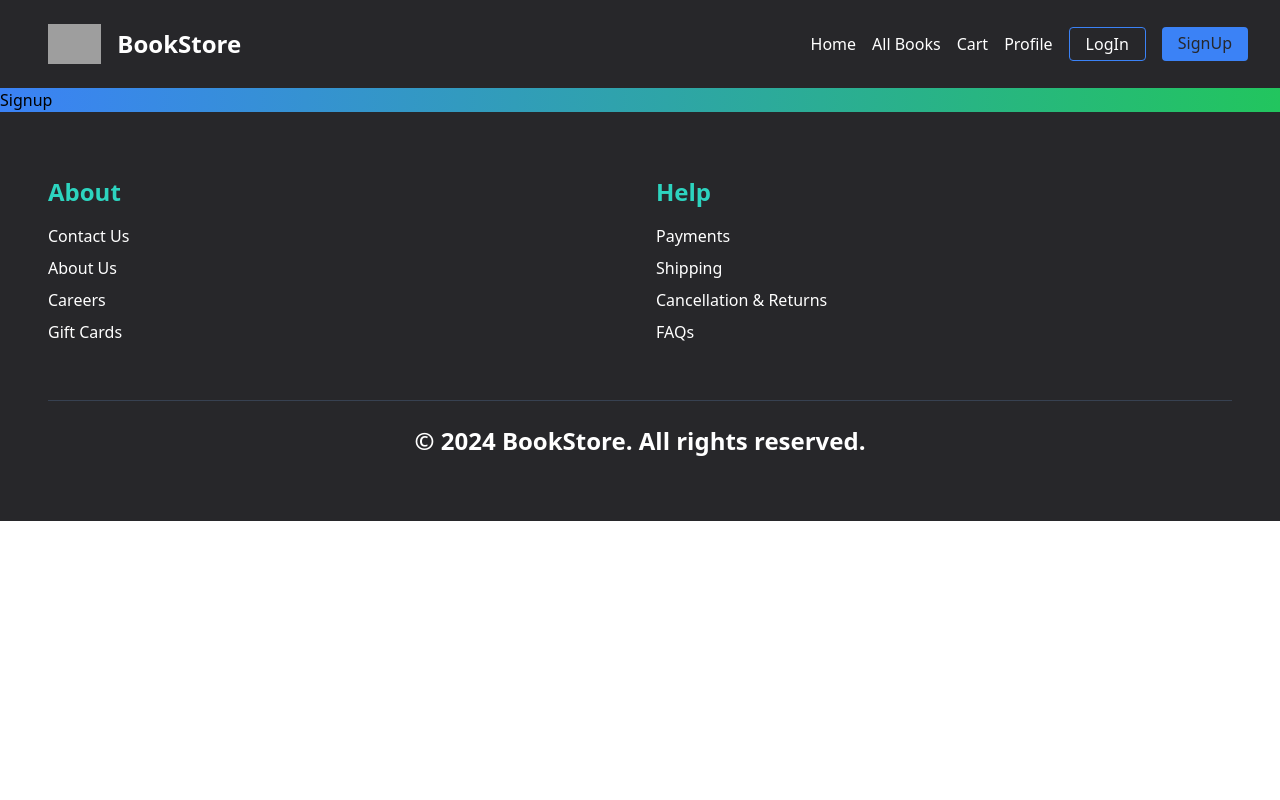
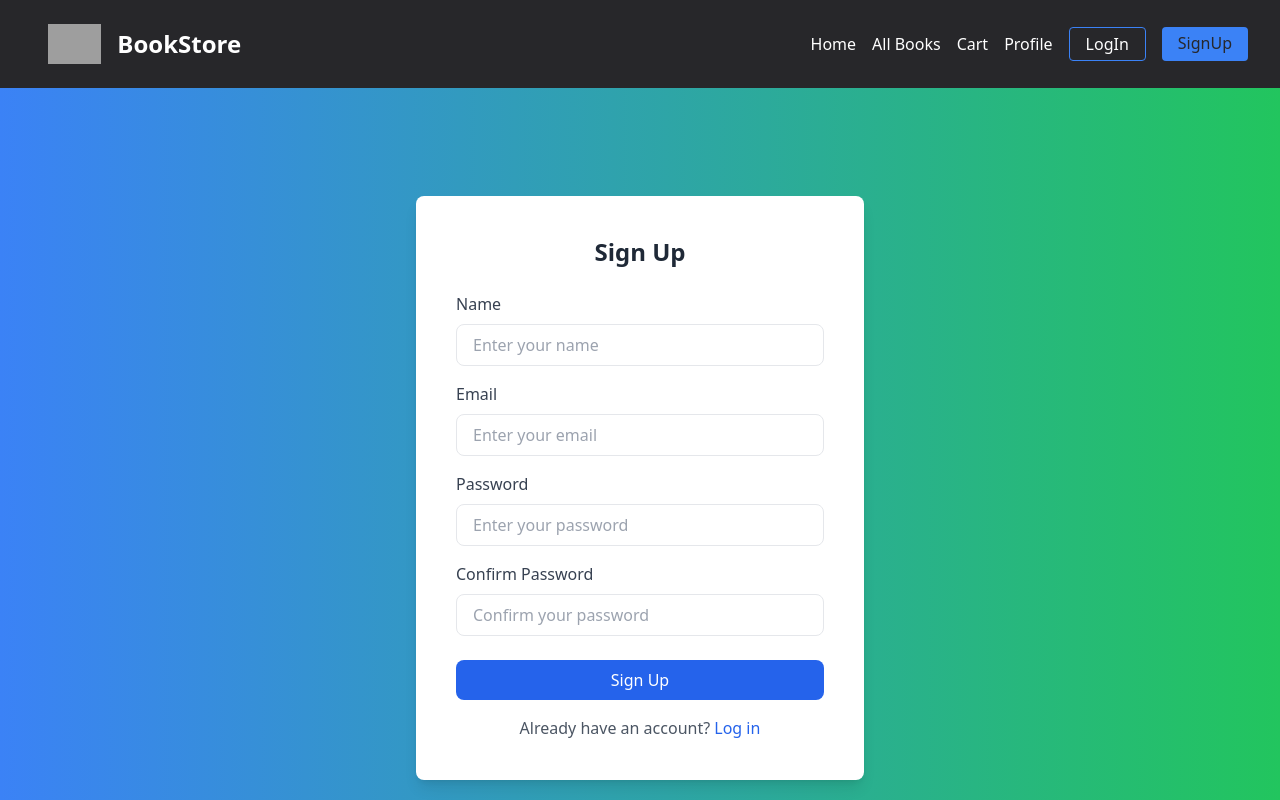
Before and after one commit to Adnan-Shahriar-1190/book-STORE, a React (Create React App) app in the folder frontend/: page /SignUp in a window 1280 px wide. Shown: the top 800 px of the page. Built offline with nearby package versions, Linux system fonts and the light colour scheme; grey boxes are pictures that could not be loaded.

Commit message:
demo log in and Sign up

```diff
--- a/frontend/src/pages/LogIn.jsx
+++ b/frontend/src/pages/LogIn.jsx
@@ -1,9 +1,53 @@
-import React from 'react'
+import React from 'react';
 
 const LogIn = () => {
   return (
-    <div className='bg-gradient-to-r from-blue-500 to-green-500'>LogIn</div>
-  )
-}
+    <div className="bg-gradient-to-r from-blue-500 to-green-500 min-h-screen flex items-center justify-center">
+      <div className="bg-white p-10 rounded-lg shadow-lg w-full max-w-md">
+        <h2 className="text-2xl font-bold mb-6 text-center text-gray-800">Log In</h2>
+        <form>
+          <div className="mb-4">
+            <label className="block text-gray-700 mb-2" htmlFor="email">
+              Email
+            </label>
+            <input
+              type="email"
+              id="email"
+              className="w-full px-4 py-2 border rounded-lg focus:outline-none focus:ring-2 focus:ring-blue-600"
+              placeholder="Enter your email"
+            />
+          </div>
+          <div className="mb-6">
+            <label className="block text-gray-700 mb-2" htmlFor="password">
+              Password
+            </label>
+            <input
+              type="password"
+              id="password"
+              className="w-full px-4 py-2 border rounded-lg focus:outline-none focus:ring-2 focus:ring-blue-600"
+              placeholder="Enter your password"
+            />
+          </div>
+          <button
+            type="submit"
+            className="w-full bg-blue-600 text-white py-2 rounded-lg hover:bg-blue-700 focus:outline-none focus:ring-2 focus:ring-blue-600"
+          >
+            Log In
+          </button>
+        </form>
+        <div className="mt-4 text-center">
+          <a href="#" className="text-blue-600 hover:underline">
+            Forgot password?
+          </a>
+        </div>
+        <div className="mt-4 text-center">
+          <p className="text-gray-600">
+            Don't have an account? <a href="#" className="text-blue-600 hover:underline">Sign up</a>
+          </p>
+        </div>
+      </div>
+    </div>
+  );
+};
 
-export default LogIn
+export default LogIn;
--- a/frontend/src/pages/SignUp.jsx
+++ b/frontend/src/pages/SignUp.jsx
@@ -1,9 +1,70 @@
-import React from 'react'
+import React from 'react';
 
 const Signup = () => {
   return (
-    <div className='bg-gradient-to-r from-blue-500 to-green-500'>Signup</div>
-  )
-}
+    <div className="bg-gradient-to-r from-blue-500 to-green-500 min-h-screen flex items-center justify-center">
+      <div className="bg-white p-10 rounded-lg shadow-lg w-full max-w-md">
+        <h2 className="text-2xl font-bold mb-6 text-center text-gray-800">Sign Up</h2>
+        <form>
+          <div className="mb-4">
+            <label className="block text-gray-700 mb-2" htmlFor="name">
+              Name
+            </label>
+            <input
+              type="text"
+              id="name"
+              className="w-full px-4 py-2 border rounded-lg focus:outline-none focus:ring-2 focus:ring-blue-600"
+              placeholder="Enter your name"
+            />
+          </div>
+          <div className="mb-4">
+            <label className="block text-gray-700 mb-2" htmlFor="email">
+              Email
+            </label>
+            <input
+              type="email"
+              id="email"
+              className="w-full px-4 py-2 border rounded-lg focus:outline-none focus:ring-2 focus:ring-blue-600"
+              placeholder="Enter your email"
+            />
+          </div>
+          <div className="mb-4">
+            <label className="block text-gray-700 mb-2" htmlFor="password">
+              Password
+            </label>
+            <input
+              type="password"
+              id="password"
+              className="w-full px-4 py-2 border rounded-lg focus:outline-none focus:ring-2 focus:ring-blue-600"
+              placeholder="Enter your password"
+            />
+          </div>
+          <div className="mb-6">
+            <label className="block text-gray-700 mb-2" htmlFor="confirm-password">
+              Confirm Password
+            </label>
+            <input
+              type="password"
+              id="confirm-password"
+              className="w-full px-4 py-2 border rounded-lg focus:outline-none focus:ring-2 focus:ring-blue-600"
+              placeholder="Confirm your password"
+            />
+          </div>
+          <button
+            type="submit"
+            className="w-full bg-blue-600 text-white py-2 rounded-lg hover:bg-blue-700 focus:outline-none focus:ring-2 focus:ring-blue-600"
+          >
+            Sign Up
+          </button>
+        </form>
+        <div className="mt-4 text-center">
+          <p className="text-gray-600">
+            Already have an account? <a href="#" className="text-blue-600 hover:underline">Log in</a>
+          </p>
+        </div>
+      </div>
+    </div>
+  );
+};
 
-export default Signup
+export default Signup;
```
